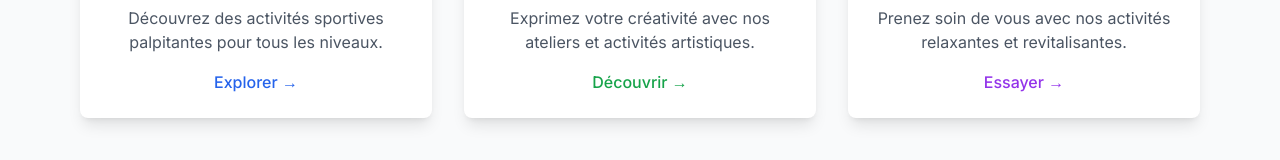
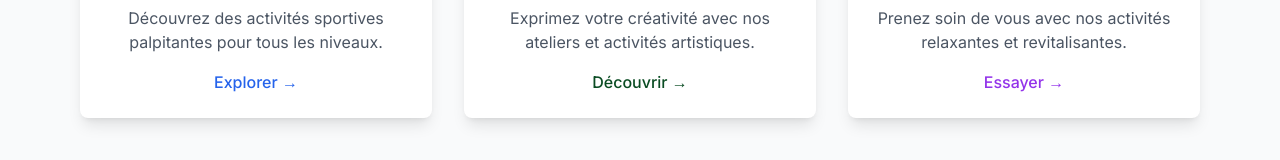
Before and after one commit to IDRAYNAR/activities-agenda, a Next.js app: page / in a window 1280 px wide. Shown: the part 526-686 px from the top of the page. Built offline with nearby package versions, Linux system fonts and the light colour scheme; no server answers; the database is empty.

Commit message:
fix/probleme constraste coleur green

```diff
--- a/tailwind.config.js
+++ b/tailwind.config.js
@@ -27,6 +27,9 @@ module.exports = {
           800: '#5b21b6', // Plus foncé
           900: '#4c1d95', // Très foncé
         },
+        green: {
+          600: '#0A4C23', // Remplacer la couleur green-600 par la couleur avec un meilleur contraste
+        },
       },
     },
   },
```
